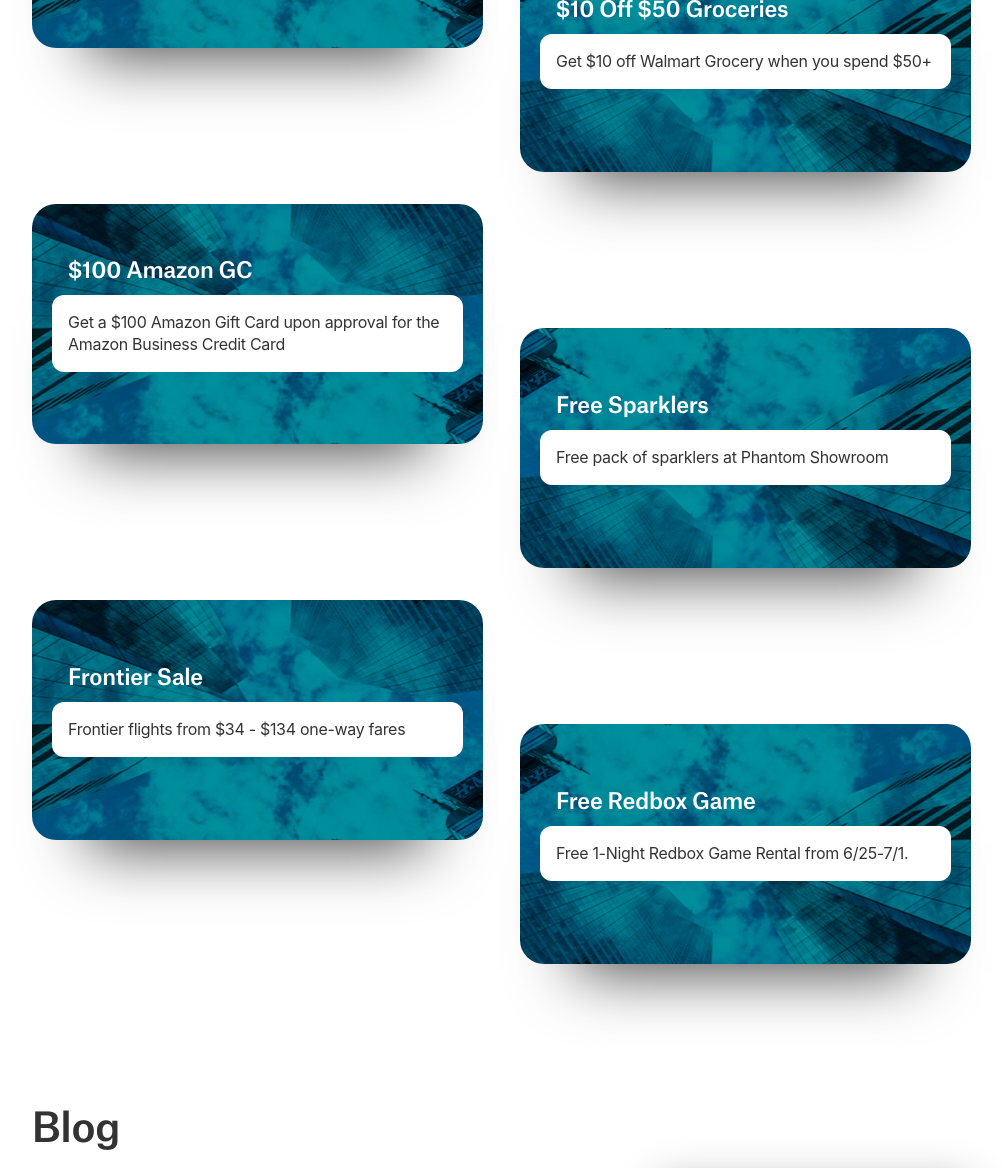
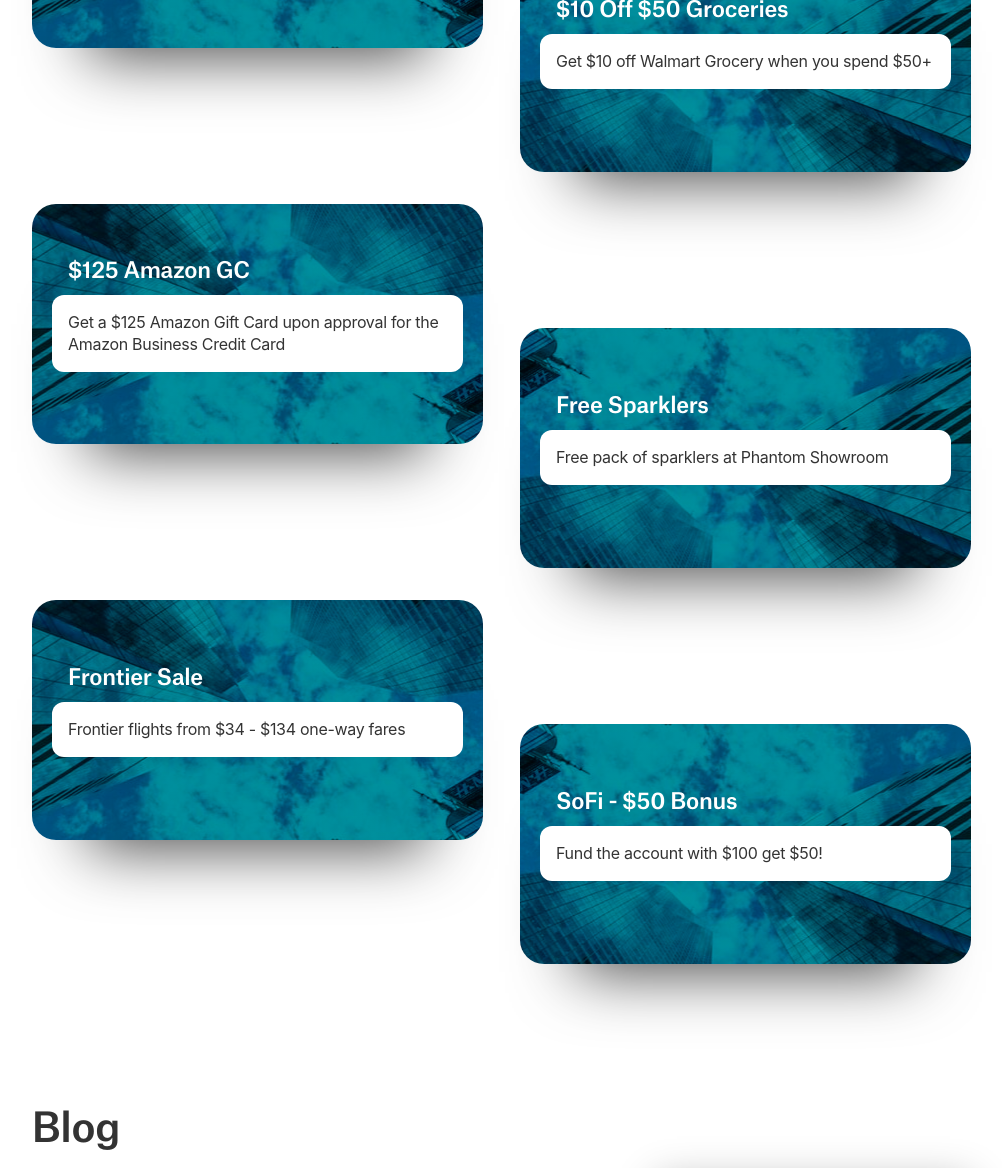
Before and after one commit to ohiosveryown/atldeals, a Jekyll site: the page built from index.html, in a window 1280 px wide and 1400 px high, scrolled down 721 px, cut to the strip 0-1168 px from the top of the window. Shown: the whole strip, without its empty margins (139-1141 px from the left). Built offline with Jekyll 4.4.1, drawn with Linux system fonts in a browser that asks for light colours; nearby versions of some CDN libraries.

Commit message:
Updated Free Redbox Game and 1 other file

```diff
--- a/_posts/2019-06-27-free-redbox-game.markdown
+++ b/_posts/2019-06-27-free-redbox-game.markdown
@@ -2,9 +2,6 @@
 title: Free Redbox Game
 date: 2019-06-27 12:06:00 Z
 permalink: games
-categories:
-- new
-- freebies
 image: https://i.imgur.com/jZT74CB.jpg
 description: Free 1-Night Redbox Game Rental from 6/25-7/1.
 layout: post
--- a/_posts/2019-07-01-100-dollars-amazon-gc.markdown
+++ b/_posts/2019-07-01-100-dollars-amazon-gc.markdown
@@ -1,12 +1,12 @@
 ---
-title: "$100 Amazon GC"
+title: "$125 Amazon GC"
 date: 2019-07-01 00:29:00 Z
 permalink: amazon
 categories:
 - new
 - credit-card
 image: https://i.imgur.com/kAf5WEn.jpg
-description: Get a $100 Amazon Gift Card upon approval for the Amazon Business Credit
+description: Get a $125 Amazon Gift Card upon approval for the Amazon Business Credit
   Card
 layout: post
 ---
@@ -15,7 +15,7 @@
 
 **Amazon Business Credit Card**
 
-* Get a $100 Amazon.com Gift Card upon approval for the Card. (Eligible Prime members get $125)
+* Get a $125 Amazon.com Gift Card upon approval for the Card. (Prime members get $125, sign up for free prime trial to get the full $125 instead of $100!! Link below)
 
 * No Annual Fee
 
```
